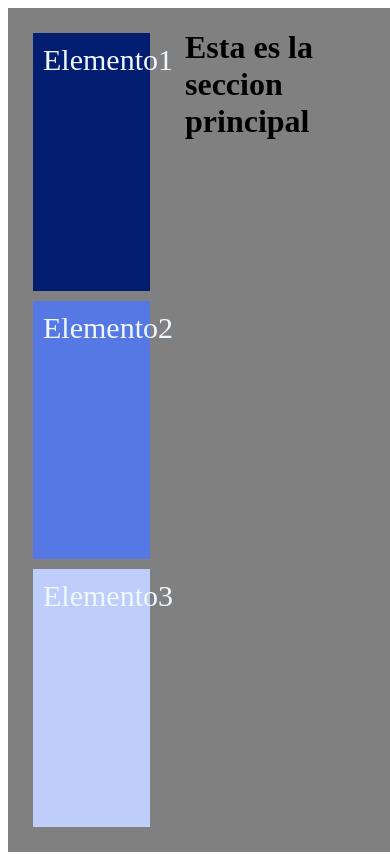
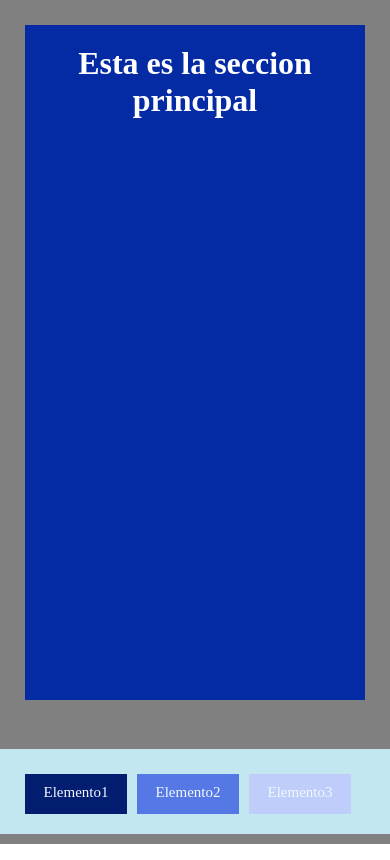
Before and after one commit to elizabetrgz/ejercicio10, a plain HTML site: page index.html in a window 390 px wide. Drawn offline with Linux system fonts and the light colour scheme.

Commit message:
responsive desing

```diff
--- a/index.html
+++ b/index.html
@@ -10,11 +10,11 @@
 <body>
     <div class="container">
     <div class="aside">
-        <div class=" elemento elemento1">Elemento1</div>
-        <div class=" elemento elemento2">Elemento2</div>
-        <div class=" elemento elemento3">Elemento3</div>
+        <div class=" elemento elemento1"><p>Elemento1</p></div>
+        <div class=" elemento elemento2"><p>Elemento2</p></div>
+        <div class=" elemento elemento3"><p>Elemento3</p></div>
     </div>
-    <div>
+    <div class="section-principal">
         <h1> Esta es la seccion principal</h1>
     </div>
     </div>
--- a/style.css
+++ b/style.css
@@ -1,19 +1,26 @@
+* {
+    margin: 0;
+    padding: 0;
+    box-sizing: border-box;
+}
 .container{
     display: flex;
     background: gray;
     gap: 10px;
     flex-direction: row;
-    width: 100vw;
+    width: 100%;
     height: 100vh;
+    flex-wrap: wrap;
 }
 
 .aside{
     padding: 25px;
-    width: 30%;
     display: flex;
     flex-direction: column;
     gap: 10px;
     font-size: 30px;
+    background-color: #C3E7F1;
+    flex-grow: 1;
 }
 .elemento{
     height: 30%;
@@ -33,3 +40,41 @@
 .elemento3{
     background-color: #BFCDFA;
 }
+
+.section-principal{
+    background-color:#042AA4;
+    margin: 25px;
+    color: white;
+    text-align: center;
+    flex-grow: 2;
+    padding: 20px;
+}
+
+
+@media screen and (max-width: 640px) {
+    .container{
+
+        flex-direction: column;
+    }
+
+    .aside{
+        position: fixed;
+        bottom: 10px;
+        width: 100%;
+        flex-direction: row;
+        height: 85px;
+        margin: auto;
+    }
+
+    .elemento{
+        width: 30%;
+        font-size: 15px;
+        flex-grow: 0;
+        height: 40px;
+    }
+
+.section-principal{
+    flex-grow: 0;
+    height: 80vh;
+}
+}
```
